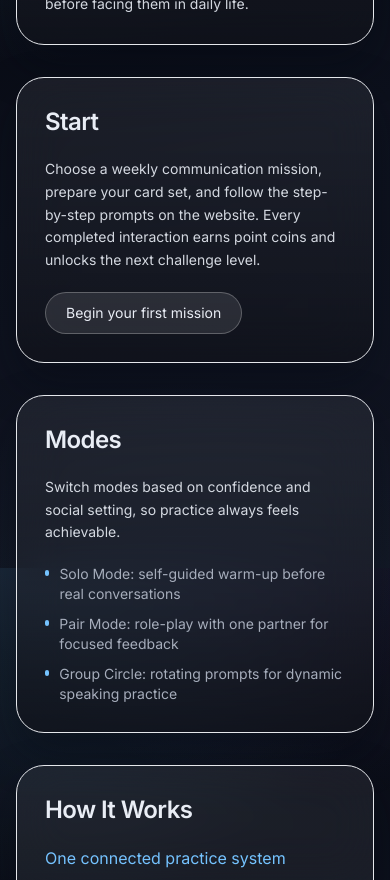
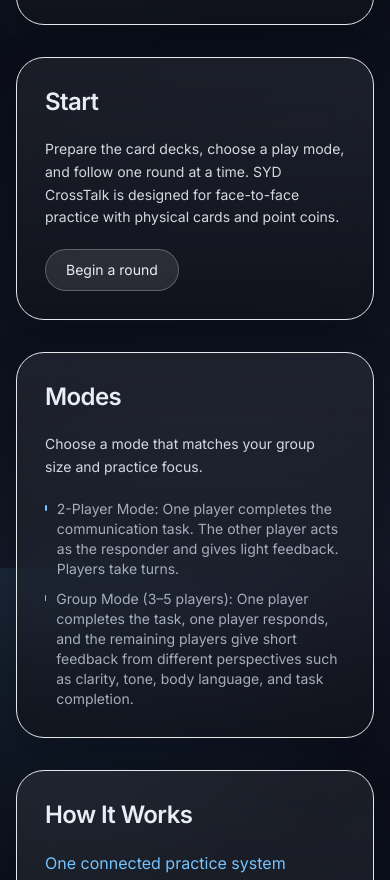
Before and after one commit to caoyulu1998-ops/SYD-CrossTalk, a Next.js app: page / in a window 390 px wide. Shown: the part 1120-2000 px from the top of the page. Built offline with nearby package versions, Linux system fonts and the light colour scheme.

Commit message:
Refine website copy and visuals for product accuracy

```diff
--- a/components/SafeImage.tsx
+++ b/components/SafeImage.tsx
@@ -6,15 +6,57 @@
 type SafeImageProps = {
   src: string;
   alt: string;
+  variant?: 'cards' | 'coins' | 'flow' | 'panel';
 };
 
-export function SafeImage({ src, alt }: SafeImageProps) {
+function FallbackVisual({ variant }: { variant: NonNullable<SafeImageProps['variant']> }) {
+  if (variant === 'cards') {
+    return (
+      <div className="relative h-full w-full overflow-hidden bg-gradient-to-br from-violet-500/30 via-sky-400/20 to-emerald-300/20">
+        <div className="absolute left-10 top-10 h-28 w-40 rotate-[-12deg] rounded-2xl border border-white/30 bg-white/10 backdrop-blur-sm" />
+        <div className="absolute left-20 top-16 h-28 w-40 rotate-[2deg] rounded-2xl border border-white/40 bg-white/15 backdrop-blur-sm" />
+        <div className="absolute left-32 top-24 h-28 w-40 rotate-[12deg] rounded-2xl border border-white/50 bg-white/20 backdrop-blur-sm" />
+      </div>
+    );
+  }
+
+  if (variant === 'coins') {
+    return (
+      <div className="flex h-full w-full items-center justify-center bg-gradient-to-r from-amber-300/10 via-yellow-300/20 to-orange-300/10">
+        <div className="flex gap-3 md:gap-4">
+          {Array.from({ length: 5 }).map((_, index) => (
+            <span
+              key={index}
+              className="h-10 w-10 rounded-full border border-amber-200/60 bg-gradient-to-br from-amber-200/75 to-amber-500/60 shadow-[0_0_24px_rgba(245,158,11,0.35)] md:h-12 md:w-12"
+            />
+          ))}
+        </div>
+      </div>
+    );
+  }
+
+  if (variant === 'flow') {
+    return (
+      <div className="relative h-full w-full overflow-hidden bg-gradient-to-br from-cyan-500/20 via-slate-900 to-purple-500/15">
+        <div className="absolute left-8 top-1/2 h-10 w-24 -translate-y-1/2 rounded-full border border-white/30 bg-white/10" />
+        <div className="absolute left-1/2 top-1/2 h-10 w-24 -translate-x-1/2 -translate-y-1/2 rounded-full border border-white/35 bg-white/15" />
+        <div className="absolute right-8 top-1/2 h-10 w-24 -translate-y-1/2 rounded-full border border-white/40 bg-white/20" />
+        <div className="absolute left-[8.6rem] top-1/2 h-px w-20 -translate-y-1/2 bg-white/40" />
+        <div className="absolute right-[8.6rem] top-1/2 h-px w-20 -translate-y-1/2 bg-white/40" />
+      </div>
+    );
+  }
+
+  return <div className="h-full w-full bg-mesh-gradient" />;
+}
+
+export function SafeImage({ src, alt, variant = 'panel' }: SafeImageProps) {
   const [error, setError] = useState(false);
 
   if (error) {
     return (
-      <div className="h-56 w-full rounded-2xl border border-syd-border bg-mesh-gradient shadow-glass md:h-72">
-        <div className="flex h-full items-center justify-center text-sm text-syd-muted">Image placeholder</div>
+      <div className="h-56 w-full rounded-2xl border border-syd-border shadow-glass md:h-72">
+        <FallbackVisual variant={variant} />
       </div>
     );
   }
--- a/components/SectionCard.tsx
+++ b/components/SectionCard.tsx
@@ -7,6 +7,9 @@
 };
 
 export function SectionCard({ section, featured = false }: SectionCardProps) {
+  const imageVariant =
+    section.id === 'cards' ? 'cards' : section.id === 'coins' ? 'coins' : section.id === 'how-it-works' ? 'flow' : 'panel';
+
   return (
     <section
       id={section.id}
@@ -36,7 +39,20 @@
           </button>
         ) : null}
 
-        {section.image ? <SafeImage src={section.image} alt={section.title} /> : null}
+        {section.id === 'coins' ? (
+          <div className="rounded-2xl border border-white/15 bg-white/[0.03] p-4 md:p-5">
+            <div className="flex gap-2.5 md:gap-3">
+              {Array.from({ length: 5 }).map((_, index) => (
+                <span
+                  key={index}
+                  className="h-8 w-8 rounded-full border border-amber-200/70 bg-gradient-to-br from-amber-200/75 to-amber-500/60 shadow-[0_0_18px_rgba(245,158,11,0.35)] md:h-10 md:w-10"
+                />
+              ))}
+            </div>
+          </div>
+        ) : null}
+
+        {section.image ? <SafeImage src={section.image} alt={section.title} variant={imageVariant} /> : null}
       </div>
     </section>
   );
--- a/data/content.ts
+++ b/data/content.ts
@@ -45,7 +45,7 @@
       body: 'A card-and-coin based practice product for Chinese international students in Sydney, designed to build confidence in campus, daily life, and social interactions.',
       primaryCta: 'Start',
       secondaryCta: 'How It Works',
-      statLine: 'Physical Cards · Point Coins · Product Website'
+      statLine: 'Cards · Point Coins · Guided Practice'
     },
     sections: [
       {
@@ -56,17 +56,16 @@
       {
         id: 'start',
         title: 'Start',
-        body: 'Choose a weekly communication mission, prepare your card set, and follow the step-by-step prompts on the website. Every completed interaction earns point coins and unlocks the next challenge level.',
-        cta: 'Begin your first mission'
+        body: 'Prepare the card decks, choose a play mode, and follow one round at a time. SYD CrossTalk is designed for face-to-face practice with physical cards and point coins.',
+        cta: 'Begin a round'
       },
       {
         id: 'modes',
         title: 'Modes',
-        body: 'Switch modes based on confidence and social setting, so practice always feels achievable.',
+        body: 'Choose a mode that matches your group size and practice focus.',
         bullets: [
-          'Solo Mode: self-guided warm-up before real conversations',
-          'Pair Mode: role-play with one partner for focused feedback',
-          'Group Circle: rotating prompts for dynamic speaking practice'
+          '2-Player Mode: One player completes the communication task. The other player acts as the responder and gives light feedback. Players take turns.',
+          'Group Mode (3–5 players): One player completes the task, one player responds, and the remaining players give short feedback from different perspectives such as clarity, tone, body language, and task completion.'
         ]
       },
       {
@@ -77,26 +76,32 @@
         bullets: [
           'Physical Cards: scenario, prompt, and response strategy cards',
           'Point Coins: visible progress that rewards consistency',
-          'Product Website: guided flow, mode selection, and reflection support'
+          'Guided Practice: clear flow, mode selection, and reflection support'
         ],
         image: '/images/card-system.jpg'
       },
       {
         id: 'cards',
         title: 'Cards',
-        body: 'The card set helps users quickly move from uncertainty to action by turning everyday communication moments into clear, repeatable speaking tasks.',
+        body: 'Scene Cards: define the situation and communication task.',
+        bullets: [
+          'Expression Cards: provide verbal, non-verbal, and tone resources.',
+          'Twist Cards: add misunderstanding, noise, time pressure, or cultural conditions.',
+          'Feedback Cards: provide encouragement or adjustment prompts.',
+          'Rule Cards: help users quickly understand how to play.'
+        ],
         image: '/images/packaging.jpg'
       },
       {
         id: 'coins',
         title: 'Point Coins',
-        body: 'Point coins make growth visible. Users collect coins after each session and track momentum as they build communication confidence over time.',
+        body: 'Each time a player successfully completes a communication task, they receive one point coin. Failed attempts do not remove coins. Players can use feedback and try again. The first player to collect five point coins wins.',
         image: '/images/point-coins.jpg'
       },
       {
         id: 'reflection',
         title: 'Reflection',
-        body: 'After each mission, users record what they tried, what felt challenging, and what improved. Reflection transforms practice into long-term communication progress.'
+        body: 'After each round, users record what they tried, what felt challenging, and what improved. Reflection transforms practice into long-term communication progress.'
       }
     ],
     footer: 'SYD CrossTalk · Cross-cultural communication practice product',
@@ -120,7 +125,7 @@
       body: '这是一款面向悉尼中国留学生的卡牌与积分币沟通练习产品，帮助用户在校园、日常生活和社交互动中建立表达信心。',
       primaryCta: '开始',
       secondaryCta: '使用方式',
-      statLine: '实体卡牌 · 积分币 · 产品网站'
+      statLine: '实体卡牌 · 积分币 · 引导练习'
     },
     sections: [
       {
@@ -131,39 +136,48 @@
       {
         id: 'start',
         title: '开始',
-        body: '选择每周沟通任务，准备卡组，打开网站跟随步骤提示进行练习。每次完成互动都会获得积分币，并逐步解锁更高阶段情境。',
-        cta: '开启第一次任务'
+        body: '准备卡牌，选择游戏模式，然后按照每轮流程开始练习。SYD CrossTalk 适合面对面的卡牌互动，并通过积分币记录沟通任务的完成情况。',
+        cta: '开始一轮'
       },
       {
         id: 'modes',
         title: '模式',
-        body: '根据当前状态选择练习方式，让表达训练循序渐进。',
-        bullets: ['单人模式：先完成低压力热身', '双人模式：通过角色演练获得反馈', '多人圈练：在轮换挑战中训练临场表达']
+        body: '根据参与人数选择模式，保持练习节奏清晰且可执行。',
+        bullets: [
+          '双人模式：一名玩家完成沟通任务，另一名玩家扮演回应者并给出轻量反馈，双方轮流练习。',
+          '小组模式（3–5 人）：一名玩家完成任务，一名玩家回应，其余玩家从清晰度、语气、身体语言和任务完成度等角度给出简短反馈。'
+        ]
       },
       {
         id: 'how-it-works',
         title: '使用方式',
         subtitle: '一个完整联动的练习系统',
         body: 'SYD CrossTalk 通过三个互相支持的触点，帮助用户持续练习并建立沟通信心。',
-        bullets: ['实体卡牌：情境卡、提示卡与回应策略卡', '积分币：用可见进度鼓励持续练习', '产品网站：提供流程引导、模式切换与复盘支持'],
+        bullets: ['实体卡牌：情境卡、提示卡与回应策略卡', '积分币：用可见进度鼓励持续练习', '引导练习：提供流程引导、模式切换与复盘支持'],
         image: '/images/card-system.jpg'
       },
       {
         id: 'cards',
         title: '卡牌系统',
-        body: '卡牌把真实交流场景拆解为可执行任务，帮助用户从“紧张不知道怎么说”快速进入“知道下一步怎么回应”。',
+        body: '场景卡：定义本轮情境和沟通任务。',
+        bullets: [
+          '表达卡：提供语言、非语言和语气资源。',
+          '变化卡：加入误解、噪音、时间压力或文化条件。',
+          '反馈卡：提供鼓励或调整提示。',
+          '规则卡：帮助用户快速理解玩法。'
+        ],
         image: '/images/packaging.jpg'
       },
       {
         id: 'coins',
         title: '积分币',
-        body: '积分币记录每次练习成果，让成长路径更清晰，帮助用户持续积累表达稳定性与沟通信心。',
+        body: '玩家每成功完成一次沟通任务，即可获得 1 枚积分币。未成功不会扣除已有积分币，玩家可以根据反馈再次尝试。率先获得 5 枚积分币的玩家获胜。',
         image: '/images/point-coins.jpg'
       },
       {
         id: 'reflection',
         title: '复盘',
-        body: '每次任务后记录“我做了什么、哪里卡住、下一次如何更好”，把一次练习转化为长期沟通能力成长。'
+        body: '每轮结束后记录“我做了什么、哪里卡住、下一次如何更好”，把一次练习转化为长期沟通能力成长。'
       }
     ],
     footer: 'SYD CrossTalk · 跨文化沟通练习产品',
```
